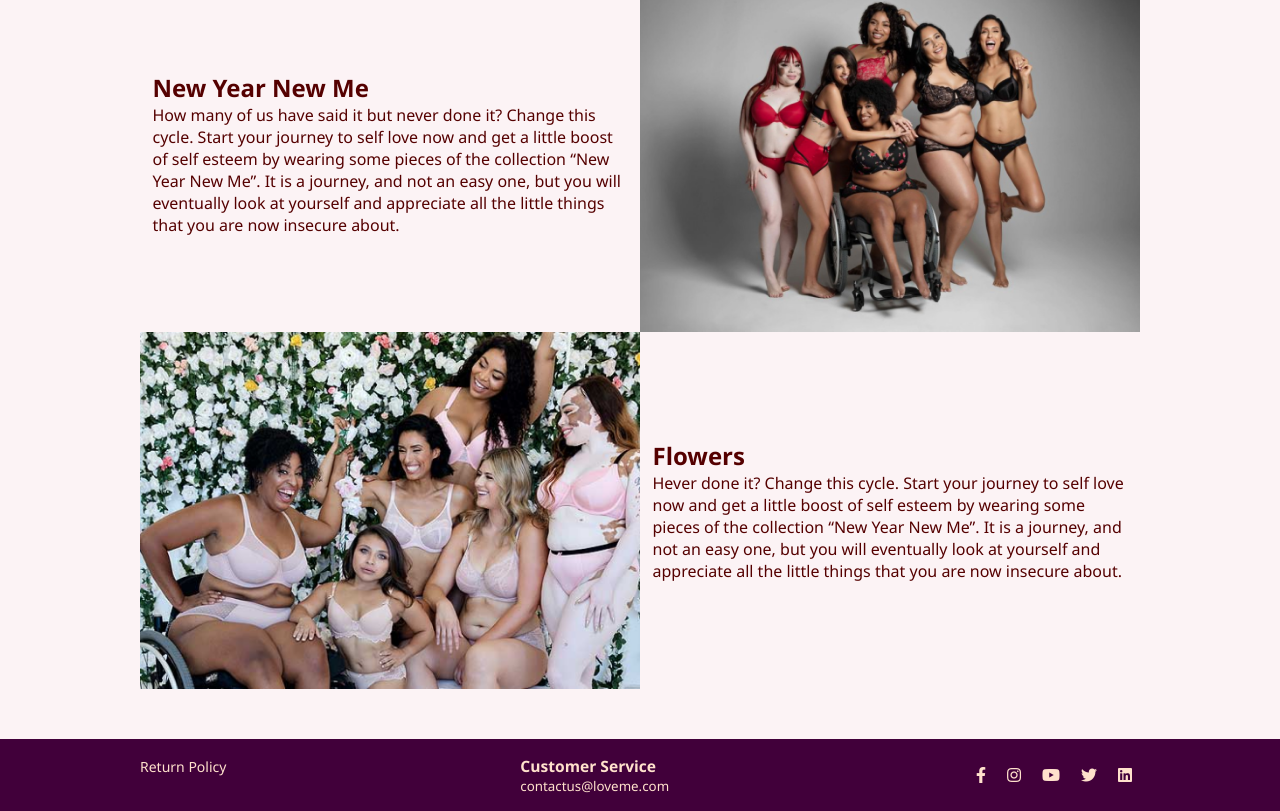
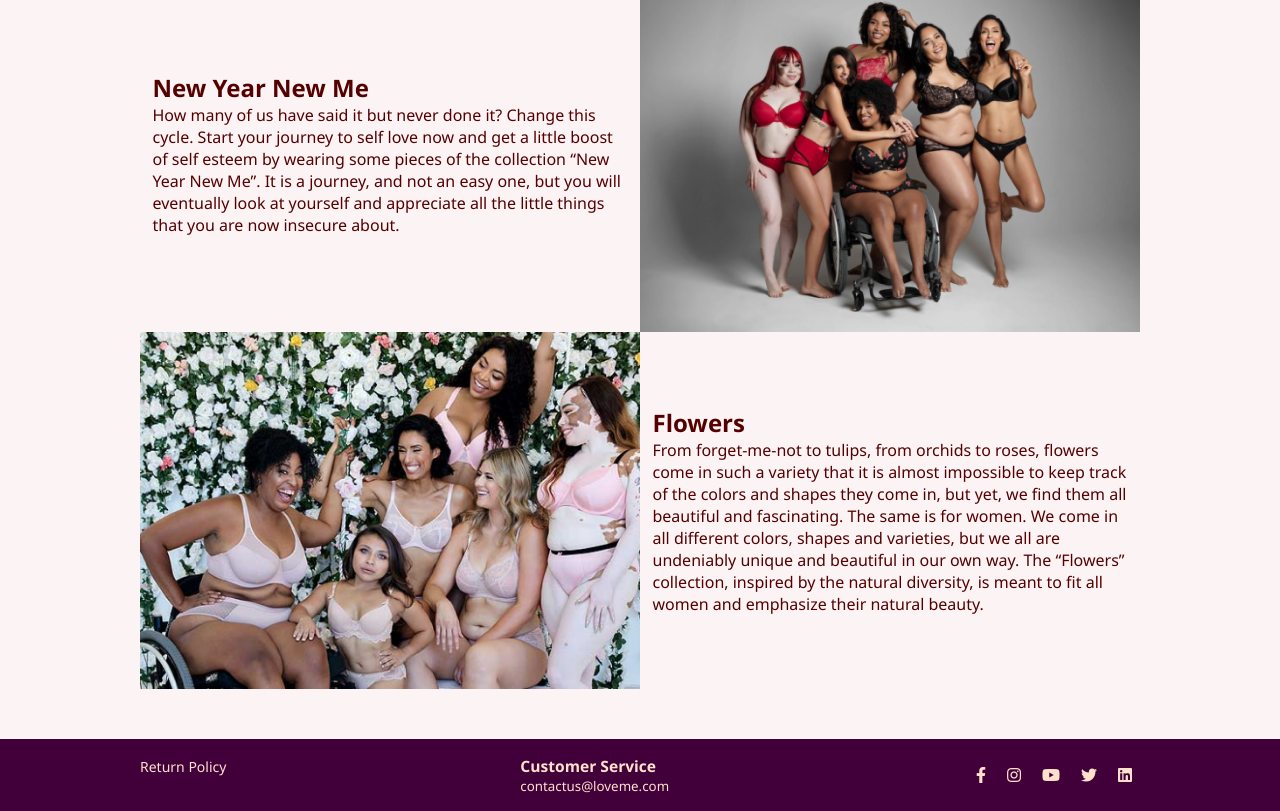
Before and after one commit to piyakornk/Inclusive-Lingerie, a React (Create React App) app: page / in a window 1280 px wide. Shown: the part 714-1525 px from the top of the page. Built offline with nearby package versions, Linux system fonts and the light colour scheme.

Commit message:
Marta - content fixed

```diff
--- a/src/components/pages/Home.js
+++ b/src/components/pages/Home.js
@@ -37,7 +37,7 @@ function Home() {
                 <div className="home__content">
                     <div className="collection__description">
                         <h2>Flowers</h2>
-                        <p>Hever done it? Change this cycle. Start your journey to self love now and get a little boost of self esteem by wearing some pieces of the collection “New Year New Me”. It is a journey, and not an easy one, but you will eventually look at yourself and appreciate all the little things that you are now insecure about.</p>
+                        <p>From forget-me-not to tulips, from orchids to roses, flowers come in such a variety that it is almost impossible to keep track of the colors and shapes they come in, but yet, we find them all beautiful and fascinating. The same is for women. We come in all different colors, shapes and varieties, but we all are undeniably unique and beautiful in our own way. The “Flowers” collection, inspired by the natural diversity, is meant to fit all women and emphasize their natural beauty.</p>
 
                     </div>
                 </div>
```
